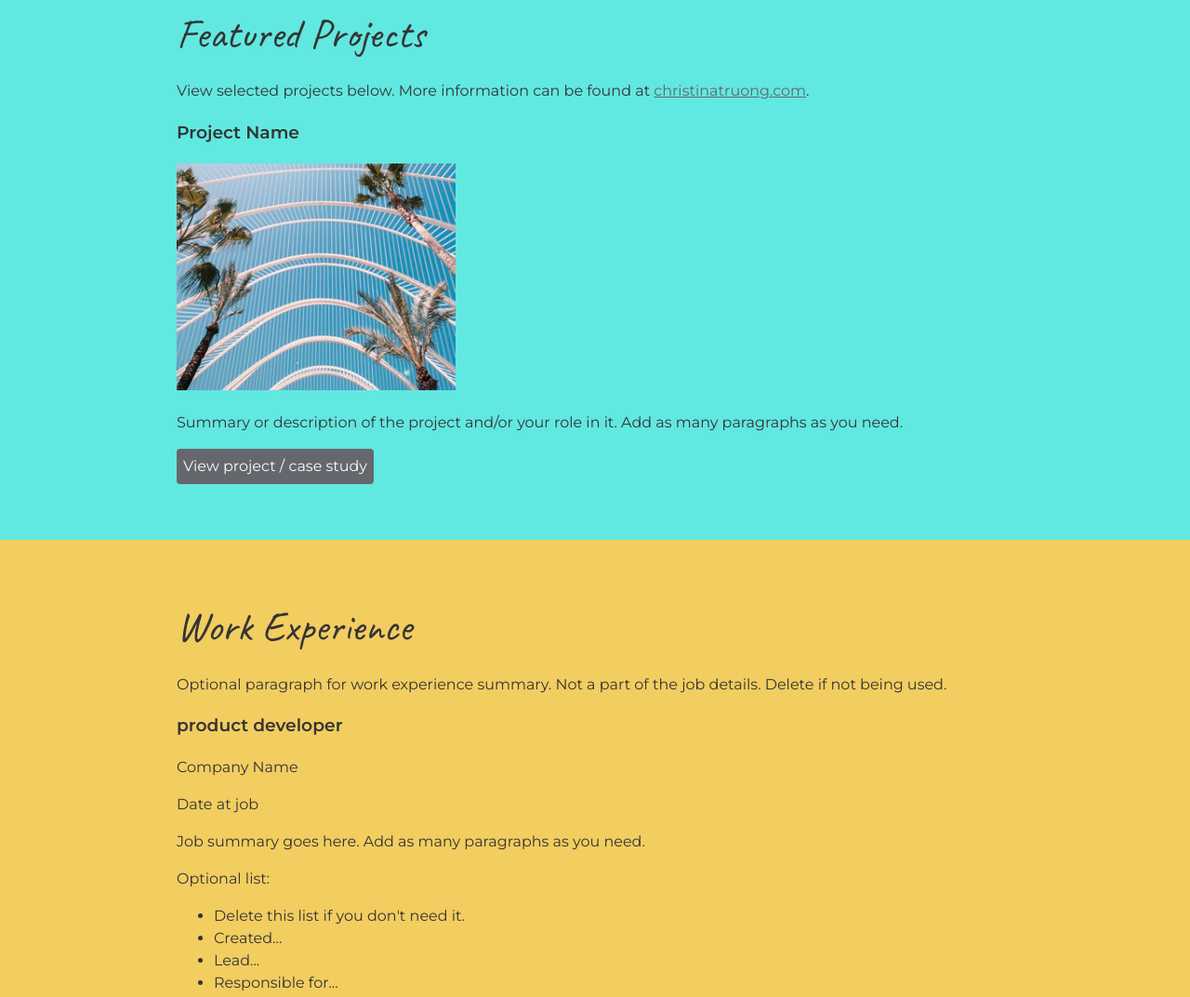
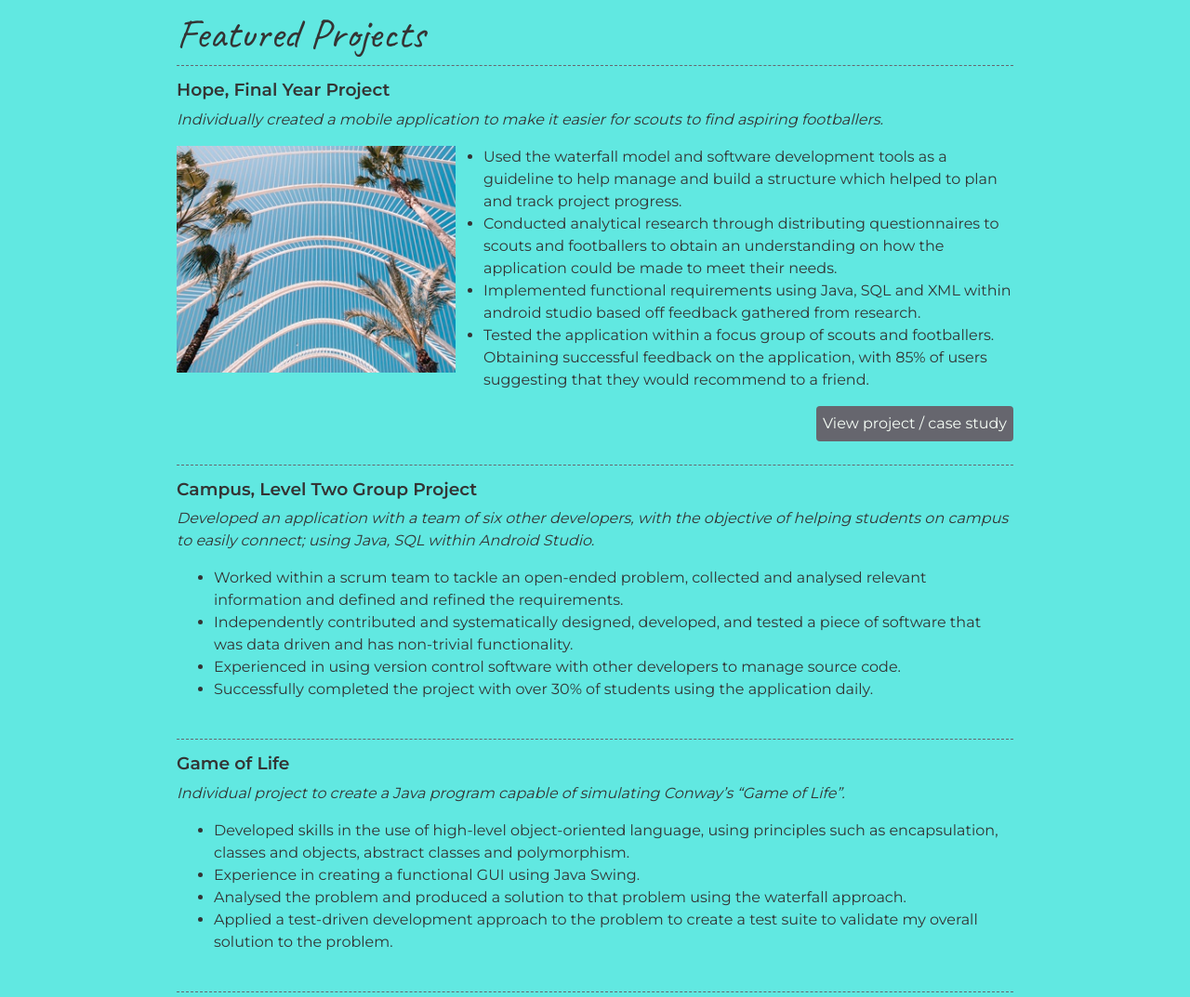
Before and after one commit to CurtisAbel/CSSCV, a plain HTML site: page index.html in a window 1280 px wide. Shown: the part 473-1546 px from the top of the page at 93% size. Drawn offline with Linux system fonts and the light colour scheme.

Commit message:
learning how to use float. I used it to line up my image with the text in my porfolio

```diff
--- a/css/styles.css
+++ b/css/styles.css
@@ -19,6 +19,13 @@ Robin Egg Blue- #36C9C6
 
 /*Global styles
 ------------------------------------------------ */
+html {
+  box-sizing: border-box;
+}
+*, *:before, *:after {
+  box-sizing: inherit;
+}
+
 body{
   color: #343434;
   margin: 0;
@@ -84,13 +91,36 @@ color: #66666E
   text-decoration: none;
   padding: 7px;
   border-radius: 4px;
-  display: inline-block
+  float: right;
+
 }
 
 .projects .btn:hover{
   background: rgb(102, 102, 110, 70%);
 }
+.projects h2{
+  border-bottom:1px dashed #66666E;
+}
 
+.project-item h3{
+  line-height: .1;
+  margin-top: 0;
+}
+.project-item p{
+  font-style: italic;
+}
+
+
+.project-item{
+  overflow: hidden;
+  border-bottom:1px dashed #66666E;
+  padding: 25px 0;
+}
+
+.project-item img{
+  float: left;
+  margin-right: 30px;
+}
 
 /*Work Experience
 ------------------------------------------------ */
--- a/index.html
+++ b/index.html
@@ -31,17 +31,47 @@ rel="stylesheet">
       <section class="projects">
         <div class="content-wrap">
         <h2>Featured Projects</h2>
-        <p>View selected projects below. More information can be found at <a href="http://christinatruong.com">christinatruong.com</a>.</p>
 
         <!-- Copy the whole <section> block to add more projects. -->
-        <section>
-          <h3>Project Name</h3>
+        <section class ="project-item">
+          <h3>Hope, Final Year Project</h3>
+          <p> Individually created a mobile application to make it easier for scouts to find aspiring footballers.</p>
           <img src="images/thumbnail-3.jpg" alt="description of image">
-          <p>Summary or description of the project and/or your role in it. Add as many paragraphs as you need.</p>
+          <ul>
+            <li>Used the waterfall model and software development tools as a guideline to help manage and build a structure  which helped to plan and track project progress. </li>
+            <li>Conducted analytical research through distributing questionnaires to scouts and footballers to obtain an  understanding on how the application could be made to meet their needs.  </li>
+            <li>Implemented functional requirements using Java, SQL and XML within android studio based off feedback  gathered from research. </li>
+            <li>Tested the application within a focus group of scouts and footballers. Obtaining successful feedback on the  application, with 85% of users suggesting that they would recommend to a friend. </li>
+          </ul>
           <a class="btn" href="#" target="_blank">View project / case study</a>
+          </section>
+          <section class ="project-item">
+          <h3>Campus, Level Two Group Project</h3>
+            <p>Developed an application with a team of six other developers, with the objective of  helping students on campus to easily connect; using Java, SQL within Android Studio. </p>
+            <ul>
+              <li>Worked within a scrum team to tackle an open-ended problem, collected and analysed relevant information and  defined and refined the requirements. </li>
+              <li> Independently contributed and systematically designed, developed, and tested a piece of software that was data driven and has non-trivial functionality.</li>
+              <li>Experienced in using version control software with other developers to manage source code. </li>
+              <li>Successfully completed the project with over 30% of students using the application daily. </li>
+            </ul>
+            </section>
+            <section class ="project-item">
+            <h3>Game of Life</h3>
+            <p>Individual project to create a Java program capable of simulating Conway’s “Game of Life”. </p>
+            <ul>
+              <li> Developed skills in the use of high-level object-oriented language, using principles such as encapsulation, classes  and objects, abstract classes and polymorphism. </li>
+              <li> Experience in creating a functional GUI using Java Swing. </li>
+              <li>Analysed the problem and produced a solution to that problem using the waterfall approach.</li>
+              <li>Applied a test-driven development approach to the problem to create a test suite to validate my overall solution  to the problem.
+              </li>
+            </ul>
+            </section>
         </div>
+
         </section>
         <!-- End of Project block. -->
+
+
       </section>
 
       <!-- ***********************  WORK EXPERIENCE  *********************** -->
```
